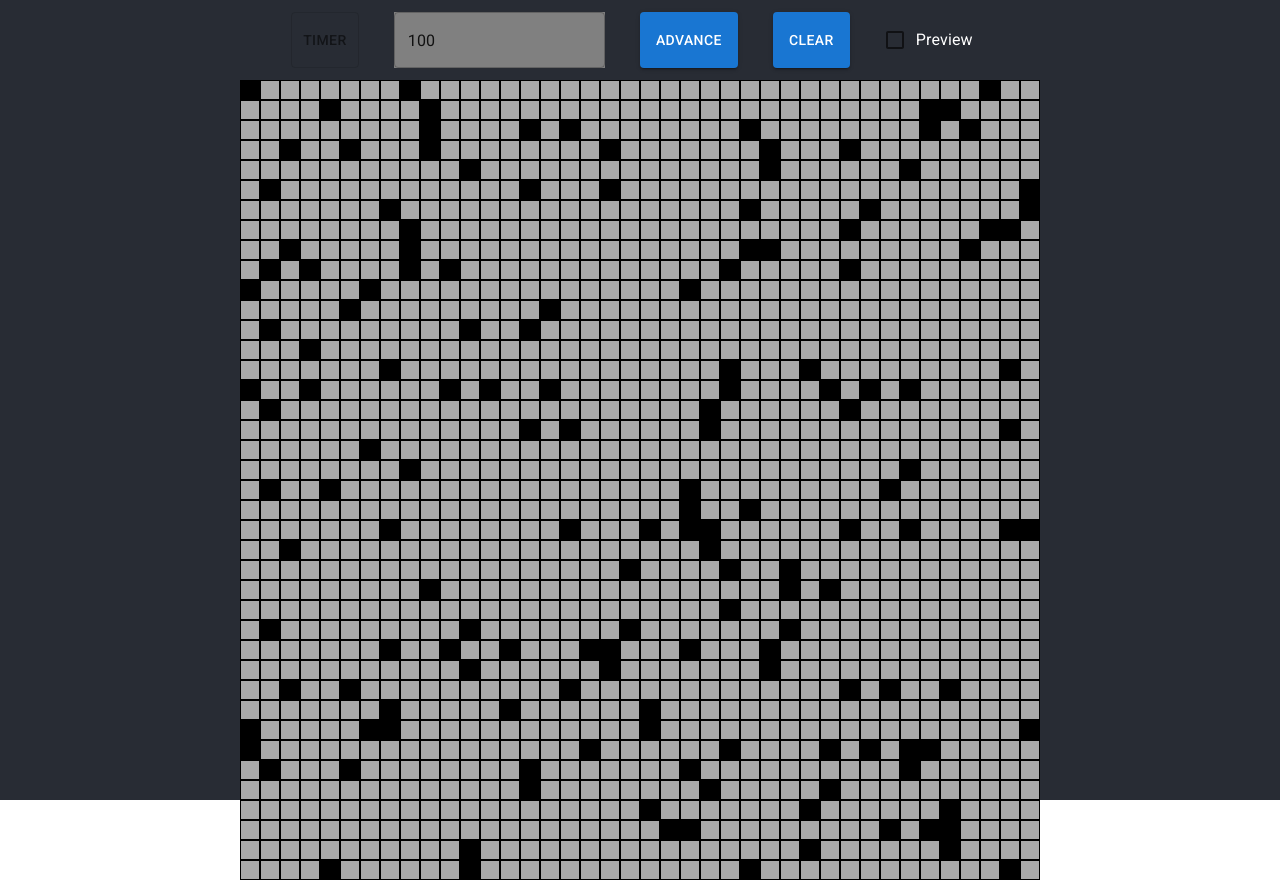
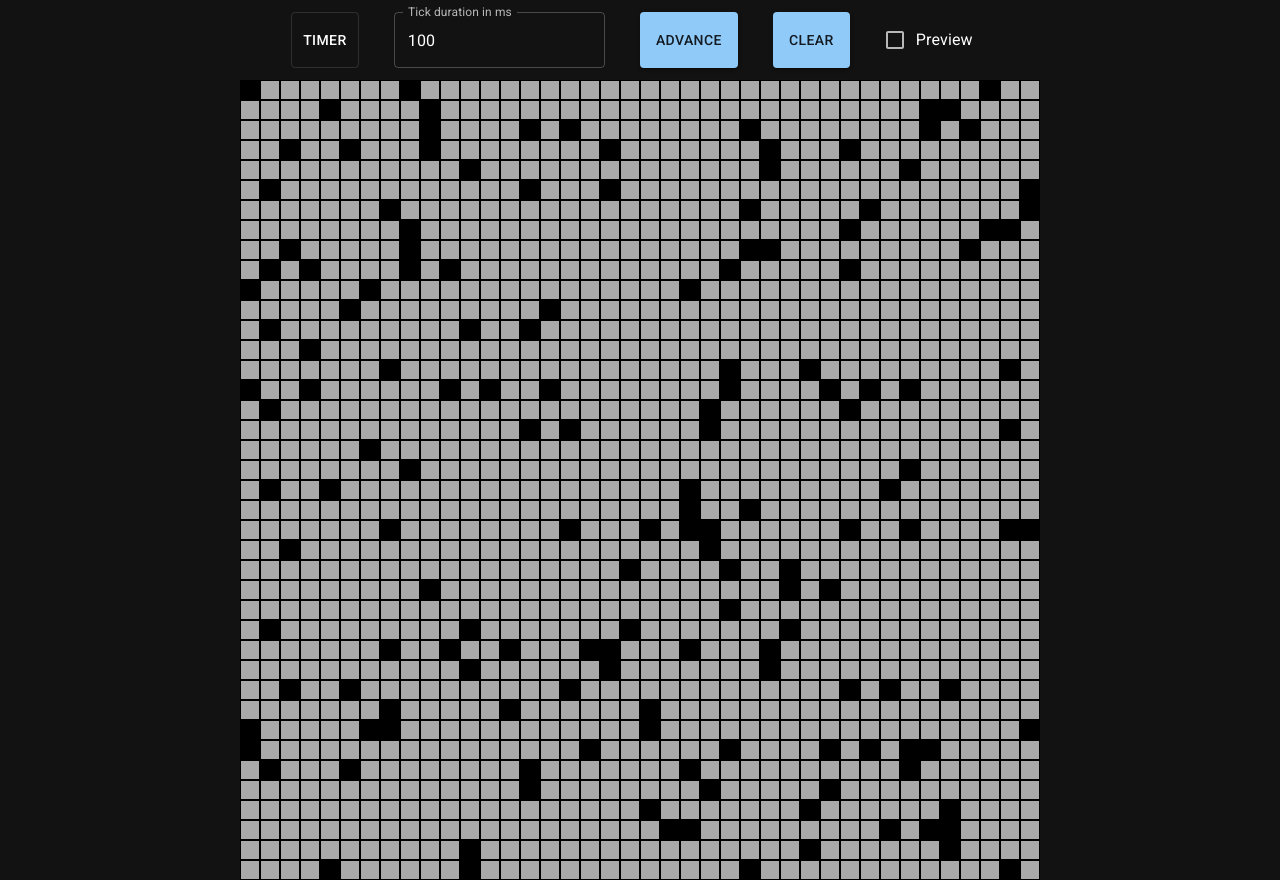
Before and after one commit to TheRhodanist/react-game-of-life, a React (Create React App) app: page / in a window 1280 px wide. Built offline with nearby package versions, Linux system fonts and the light colour scheme.

Commit message:
Refine styling

```diff
--- a/src/App.css
+++ b/src/App.css
@@ -2,19 +2,7 @@
   text-align: center;
 }
 
-.App-logo {
-  height: 40vmin;
-  pointer-events: none;
-}
-
-@media (prefers-reduced-motion: no-preference) {
-  .App-logo {
-    animation: App-logo-spin infinite 20s linear;
-  }
-}
-
 .App-header {
-  background-color: #282c34;
   min-height: 100vh;
   display: flex;
   flex-direction: column;
@@ -27,12 +15,3 @@
 .App-link {
   color: #61dafb;
 }
-
-@keyframes App-logo-spin {
-  from {
-    transform: rotate(0deg);
-  }
-  to {
-    transform: rotate(360deg);
-  }
-}
--- a/src/App.tsx
+++ b/src/App.tsx
@@ -1,16 +1,29 @@
 import React from 'react';
-import logo from './logo.svg';
 import {GameBoard} from "./components/GameBoard";
 import './App.css';
+import {createTheme, CssBaseline, ThemeProvider} from "@mui/material";
 
 function App() {
+    const theme = React.useMemo(
+        () =>
+            createTheme({
+                palette: {
+                    mode:'dark',
+                },
+            }),
+        []
+    );
+    theme.spacing(16)
     return (
+        <ThemeProvider theme={theme}>
+            <CssBaseline/>
             <div className="App">
                 <header className="App-header">
                     <GameBoard/>
 
                 </header>
             </div>
+        </ThemeProvider>
     );
 }
 
--- a/src/components/GameBoard.tsx
+++ b/src/components/GameBoard.tsx
@@ -38,7 +38,7 @@ export const GameBoard  = () => {
         manualRedraw()
     }
     function manualRedraw() {
-        setRedraw(prevState => !prevState)
+        setRedraw(!redraw)
     }
     return (
         <div style={{display: "flex", flexFlow: "column", height: "100vh", width: "100%"}}>
--- a/src/components/Header/HeaderComponent.tsx
+++ b/src/components/Header/HeaderComponent.tsx
@@ -38,8 +38,8 @@ function HeaderComponent(props:Props) {
     }
         return (
             <FormGroup style={headerStyles}>
-                <ToggleButton color={"secondary"} value={autoMode} selected={autoMode} onChange={()=>setAutoMode(!autoMode)}>Timer</ToggleButton>
-                <TextField variant={"outlined"} onChange={handleNewTimer} defaultValue={timerValue} style={{backgroundColor:"gray"}}></TextField>
+                <ToggleButton  color={"primary"} value={autoMode} selected={autoMode} onChange={()=>setAutoMode(!autoMode)}>Timer</ToggleButton>
+                <TextField label={"Tick duration in ms"} variant={"outlined"} onChange={handleNewTimer} defaultValue={timerValue}></TextField>
                 <Button onClick={handleAdvance} variant={"contained"}>Advance</Button>
                 <Button onClick={handleClear} variant={"contained"}>Clear</Button>
                 <FormControlLabel control={<Checkbox value={previewEnabled} onChange={handlePreview}/>} label={"Preview"}/>
--- a/src/index.tsx
+++ b/src/index.tsx
@@ -7,14 +7,12 @@ import '@fontsource/roboto/300.css';
 import '@fontsource/roboto/400.css';
 import '@fontsource/roboto/500.css';
 import '@fontsource/roboto/700.css';
-import {CssBaseline} from "@mui/material";
 
 const root = ReactDOM.createRoot(
   document.getElementById('root') as HTMLElement
 );
 root.render(
   <React.StrictMode>
-      <CssBaseline/>
     <App />
   </React.StrictMode>
 );
```
Lines whose indentation alone changed are shown as unchanged.
